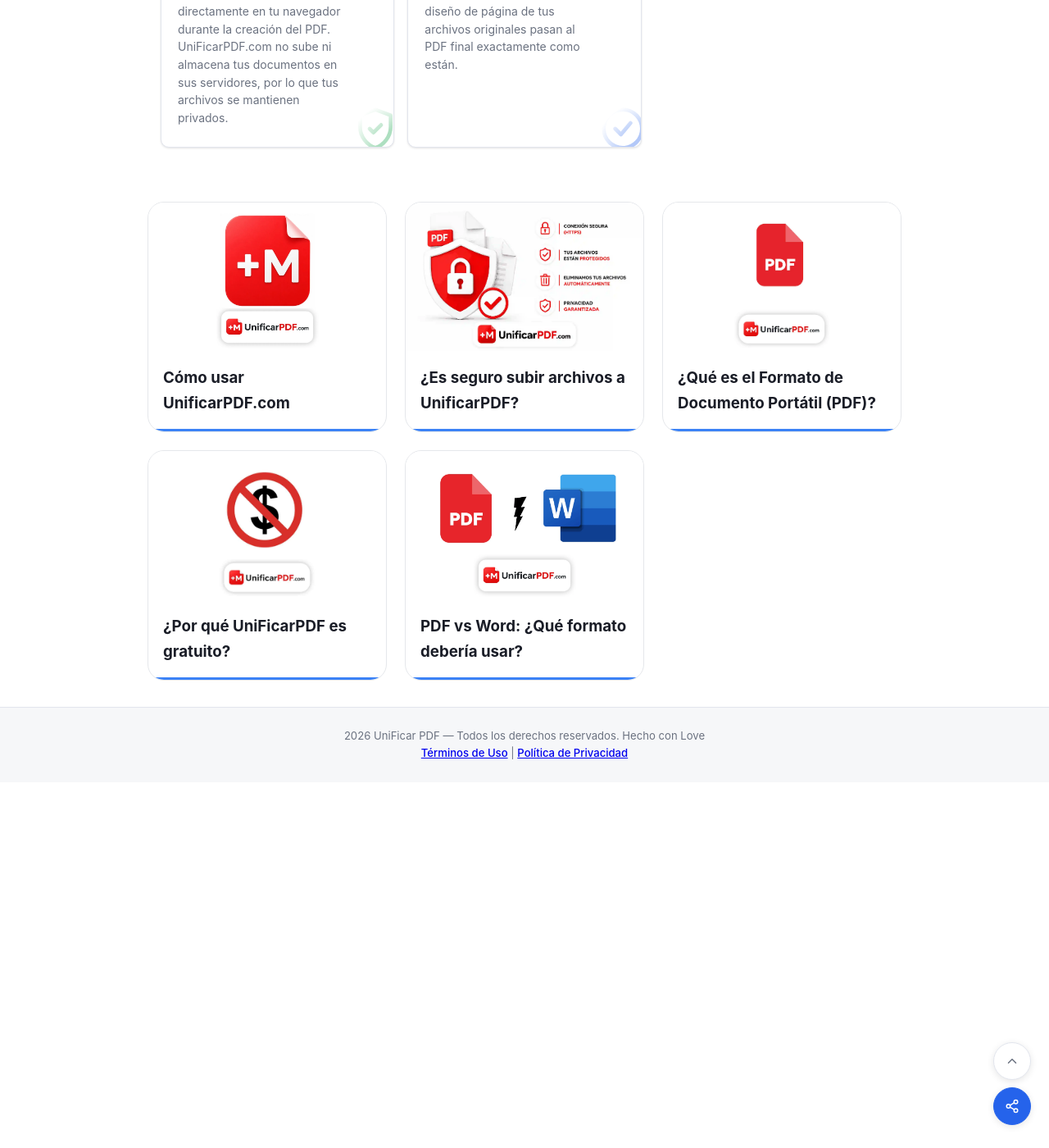
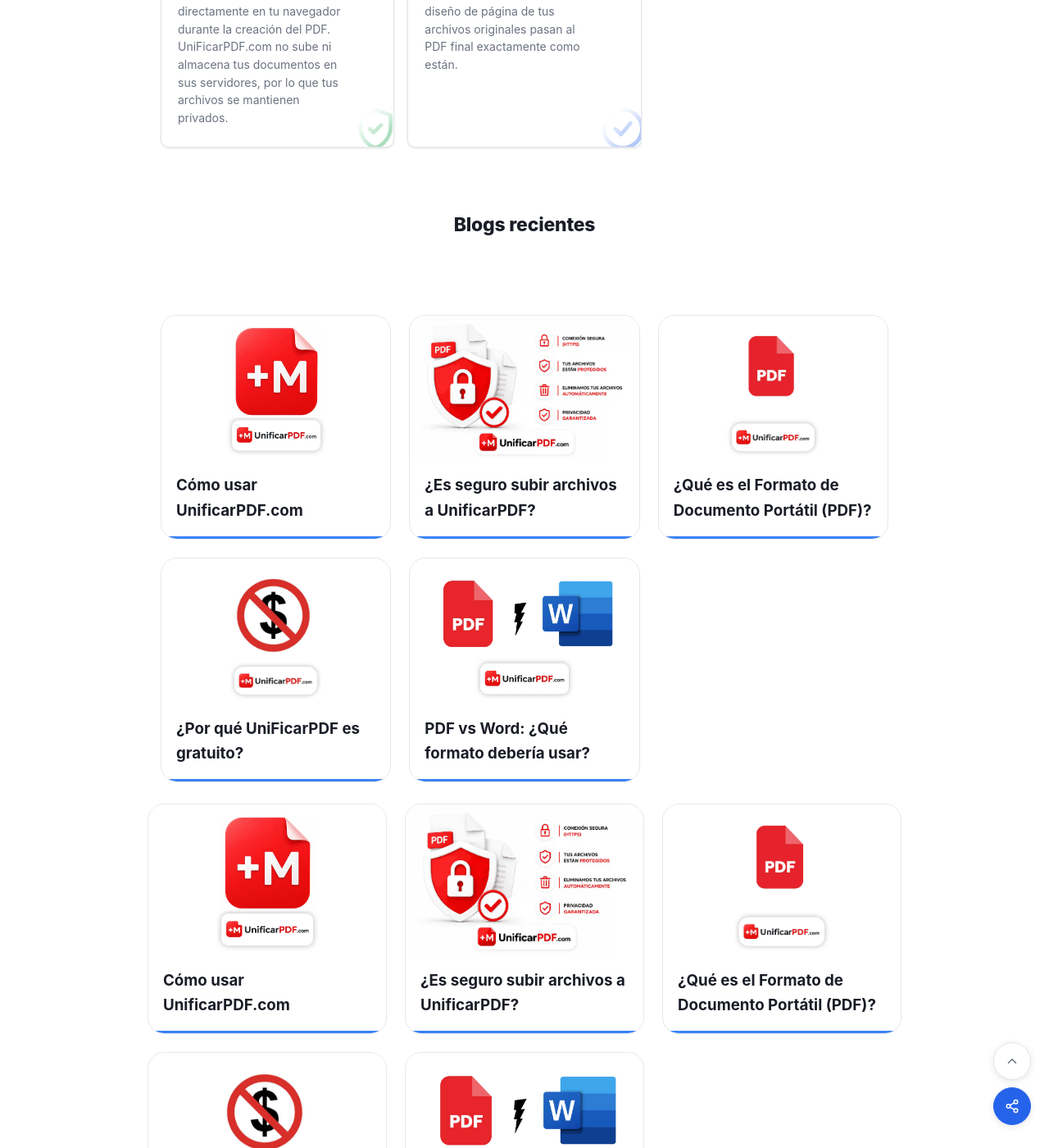
Before and after one commit to rforrupesh/jekyllmultilingual, a Jekyll site: the page built from index.md, in a window 1280 px wide and 1400 px high, scrolled down 4240 px. Shown: the whole window at 82% size. Built offline with Jekyll 4.4.1, drawn with Linux system fonts in a browser that asks for light colours.

Commit message:
Update index.md

```diff
--- a/index.md
+++ b/index.md
@@ -393,6 +393,50 @@
       </div>
     </div>
   </div>
+
+
+ <!-- Blogs recientes -->
+
+ <div class="isec-block">
+    <div class="isec-block__head">
+      <h2 class="isec-block__title">Blogs recientes</h2>
+    </div>
+  </div>
+
+ {% assign seo_posts = site.posts | where: "category", "mergepdf" | where: "lang", page.lang %}
+<div class="relatedbloganywhere-grid">
+  {% if seo_posts.size > 0 %}
+    {% assign posts_to_show = seo_posts %}
+  {% else %}
+    {% assign posts_to_show = site.posts | where: "lang", page.lang %}
+  {% endif %}
+  {% for post in posts_to_show limit:6 %}
+    <div class="relatedbloganywhere-card">
+      <a href="{{ post.url | relative_url }}">
+        <div class="relatedbloganywhere-thumb">
+          <img
+            src="{{ post.thumbnail | default:'/assets/img/unir.png' | relative_url }}"
+            alt="{{ post.title }}"
+            loading="lazy">
+        </div>
+      </a>
+      {% if post.category %}
+        {% assign cat_slug = post.category %}
+        {% assign cat_page = site.pages | where: "category_key", cat_slug | first %}
+        <a class="relatedbloganywhere-category" href="{{ site.baseurl }}/category/{{ cat_slug }}/">
+          {{ cat_page.title | default: cat_slug | replace: "-", " " }}
+        </a>
+      {% endif %}
+      <div class="relatedbloganywhere-content">
+        <a href="{{ post.url | relative_url }}">
+          <h3>{{ post.title }}</h3>
+        </a>
+      </div>
+    </div>
+  {% endfor %}
+</div>
+
+
 
 </section>
 
```
